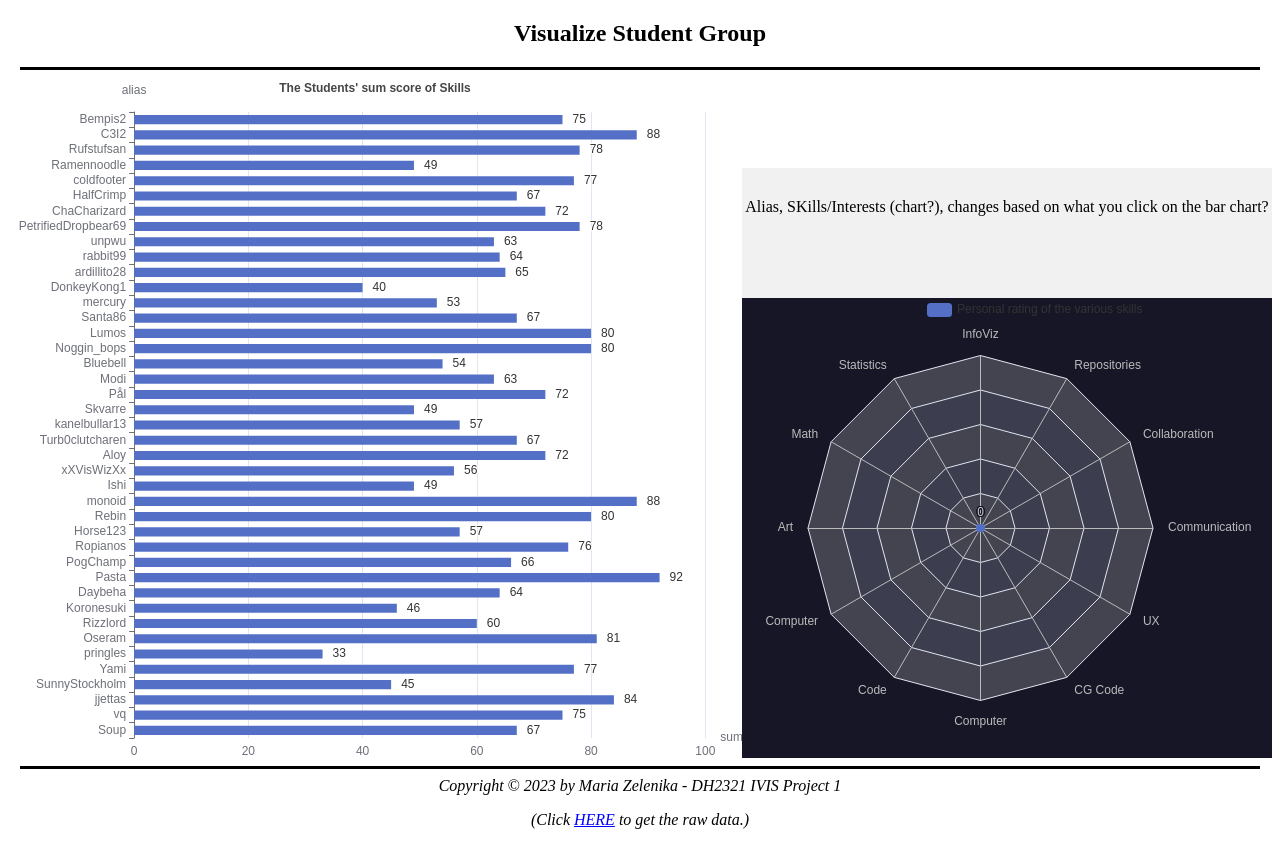
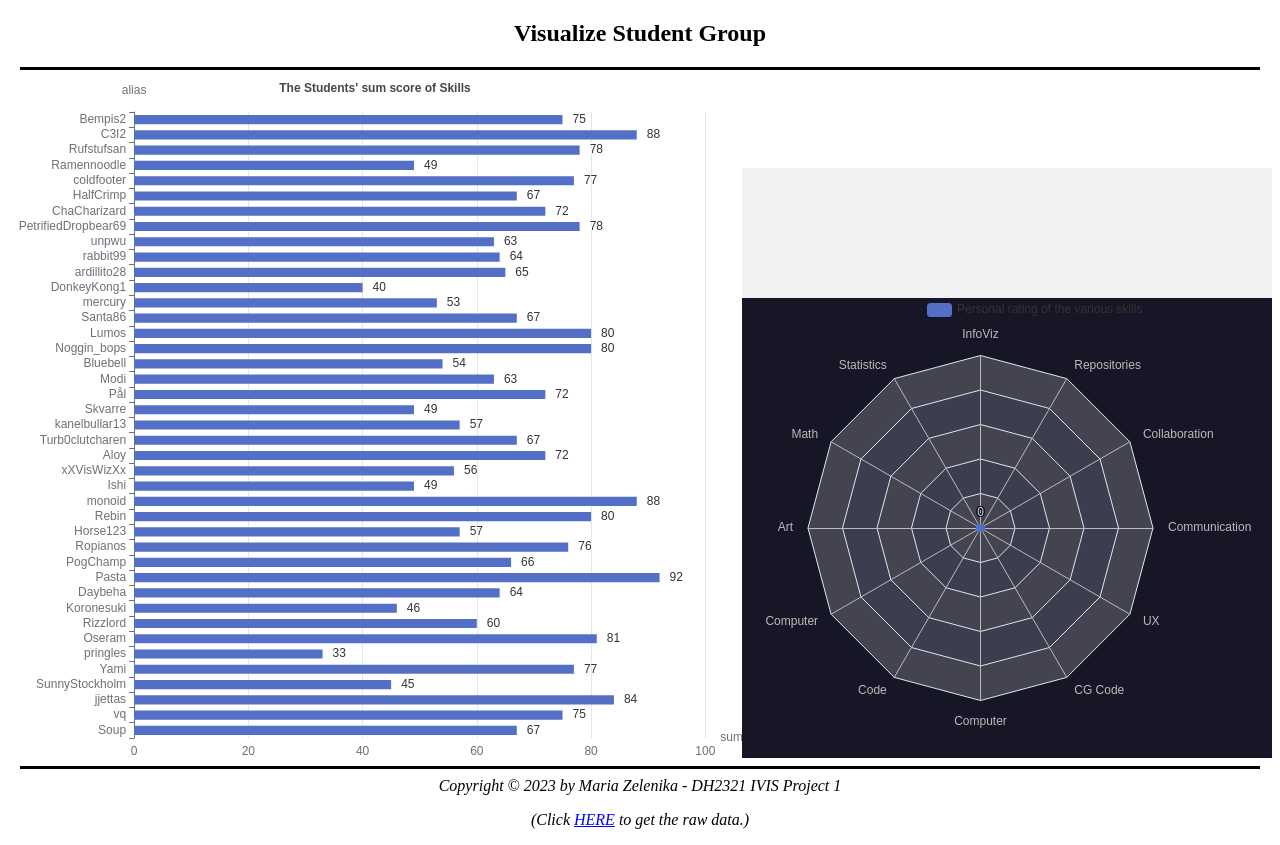
Before and after one commit to mariazelenika/IVIS1, a plain HTML site: page index.html in a window 1280 px wide. Drawn offline with nearby package versions, Linux system fonts and the light colour scheme.

Commit message:
Update index.html

```diff
--- a/index.html
+++ b/index.html
@@ -29,7 +29,7 @@
 	  <script src="bar.js" type="module"></script>
 		<div class="flex-container2">
 		  <div id="sp"></div>
-		  <div id="main2">Alias, SKills/Interests (chart?), changes based on what you click on the bar chart?</div>
+		  <div id="main2"></div>
 		  <div id="main3"></div>
 		  <script src="radar.js" type="module"></script>
 		</div>
```
